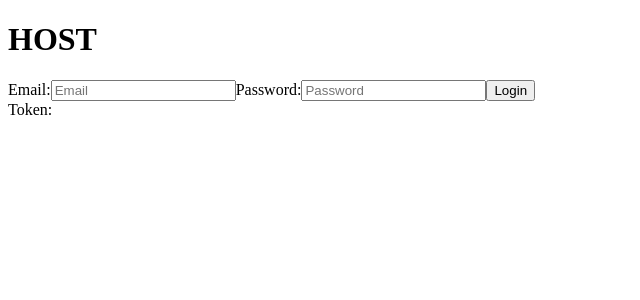
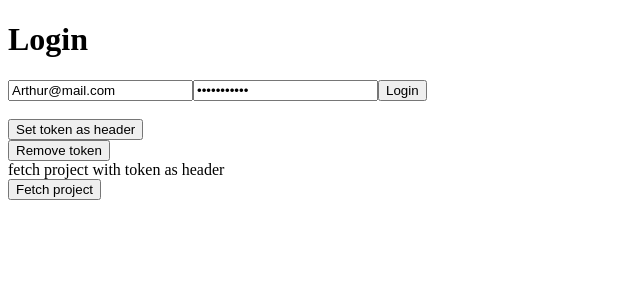
Before and after one commit to praditauniversity/mf-main, a React app: page / in a window 1280 px wide. Shown: the top 300 px of the page, without its empty margins (0-640 px from the left). Built offline with nearby package versions, Linux system fonts and the light colour scheme.

Commit message:
update, get with token (localstorage)

```diff
--- a/src/App.jsx
+++ b/src/App.jsx
@@ -14,7 +14,6 @@ const client = new ApolloClient({
 export default function App() {
   return (
   <ApolloProvider client={client}>
-    <h1>HOST</h1>
       <User />
   </ApolloProvider>
   );
--- a/src/user.jsx
+++ b/src/user.jsx
@@ -14,47 +14,101 @@ mutation Login ($email: EmailAddress!, $password: String! ){
 }
 `;
 
+
+
 export default function User() {
-  const [email, setEmail] = useState('');
-  const [password, setPassword] = useState('');
   const [login, { data }] = useMutation(LOGIN);
+  const [email, setEmail] = useState('Arthur@mail.com');
+  const [password, setPassword] = useState('Arthurlouis');
+  const [token, setToken] = useState('');
+  const [error, setError] = useState('');
+  const [loading, setLoading] = useState(false);
+
+  const handleSubmit = async (e) => {
+      e.preventDefault();
+      setLoading(true);
+      try {
+          const response = await login({ variables: { email, password } });
+          setToken(response.data.login.data.auth_token);
+          setError('');
+      } catch (err) {
+          setError(err.message);
+      }
+      setLoading(false);
+  }
+
+  const setTokenAsHeader = () => {
+      localStorage.setItem('token', token);
+      //show token
+      console.log(token);
+  }
+
+  const removeToken = () => {
+      localStorage.removeItem('token');
+  }
+
+  const fetchProject = () => {
+      fetch('http://localhost:4000/graphql', {
+          method: 'POST',
+          headers: {
+              'Content-Type': 'application/json',
+              'Accept': 'application/json',
+              'Authorization': `${token}`
+          },
+          body: JSON.stringify({
+              query: `
+                query project {
+                    project {
+                        Data {
+                            ID
+                            name
+                            description
+                            user_id
+                        }
+                    }
+                }
+              `
+          })
+      })
+      .then(r => r.json())
+      .then(data => console.log('data returned:', data));
+  }
+
 
   return (
     <div>
-      <form
-        onSubmit={e => {
-          e.preventDefault();
-          login({ variables: { email, password } });
-          console.log(data);
-          /// Arthur@mail.com
-          /// Arthurlouis
-        }}
-      >
-        <label>
-          Email:
-        </label>
+      <h1>Login</h1>
+      <form onSubmit={handleSubmit}>
         <input
+          type="email"
+          placeholder="Email"
           value={email}
           onChange={e => setEmail(e.target.value)}
-          placeholder="Email"
         />
-        <label>
-          Password:
-        </label>
         <input
+          type="password"
+          placeholder="Password"
           value={password}
           onChange={e => setPassword(e.target.value)}
-          placeholder="Password"
         />
         <button type="submit">Login</button>
       </form>
-      Token: {data && data.login.data.auth_token}
+      {loading && <p>Loading...</p>}
+      {error && <p>{error}</p>} <br />
+      <button onClick={setTokenAsHeader}>Set token as header</button> <br />
+      <button onClick={removeToken}>Remove token</button> <br />
+      fetch project with token as header <br />
+      <button onClick={fetchProject}>Fetch project</button> <br />
+      {/* {token && <p>{token}</p>} */}
     </div>
   );
 }
+
 // save auth_token as header
 // https://www.apollographql.com/docs/react/networking/authentication/#header
 // save auth_token as cookie
 // https://www.apollographql.com/docs/react/networking/authentication/#cookie
 // save auth_token to local storage
 // https://www.apollographql.com/docs/react/networking/authentication/#local-storage
+// set auth_token as default header
+// https://www.apollographql.com/docs/react/networking/authentication/#default-header
```
